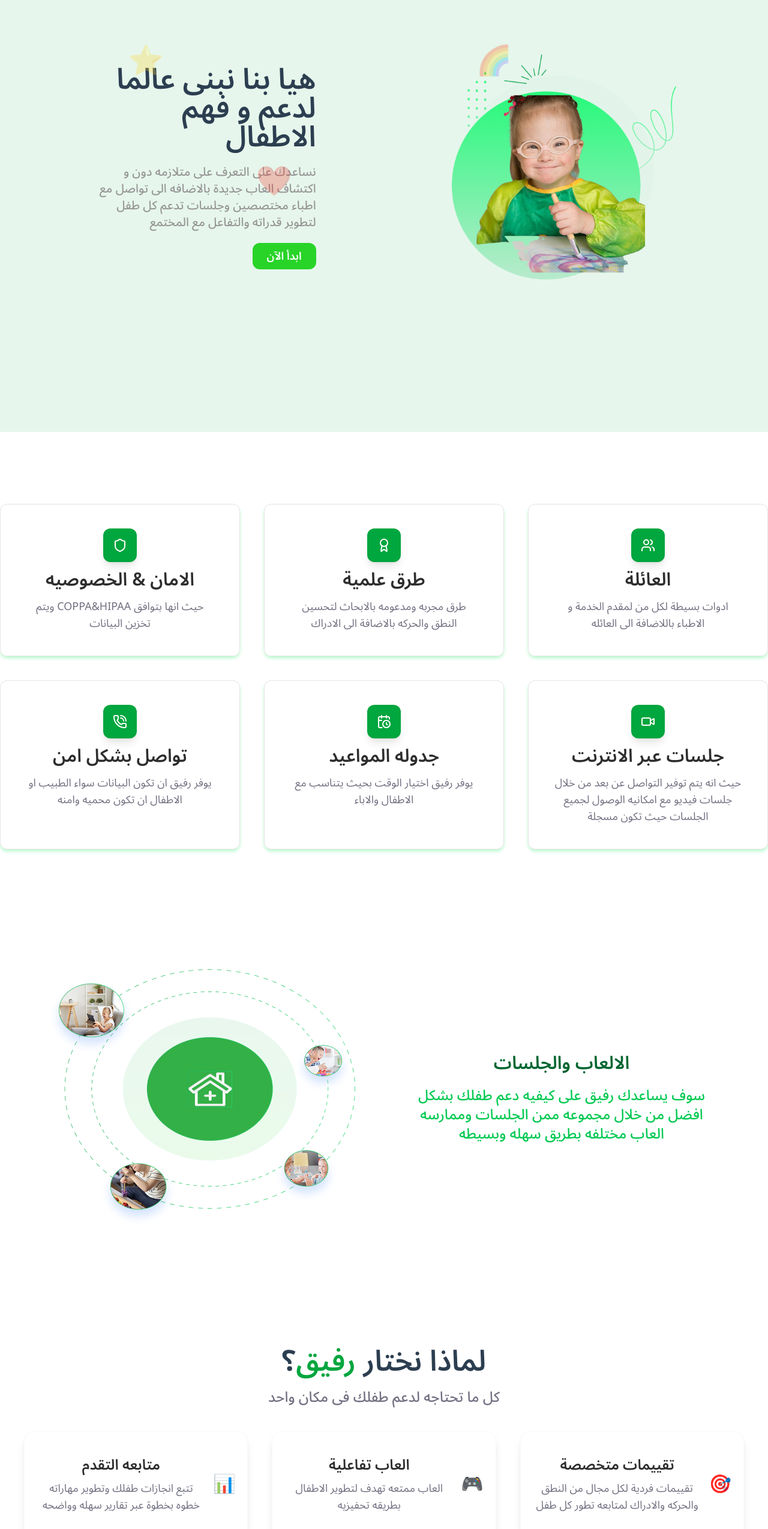
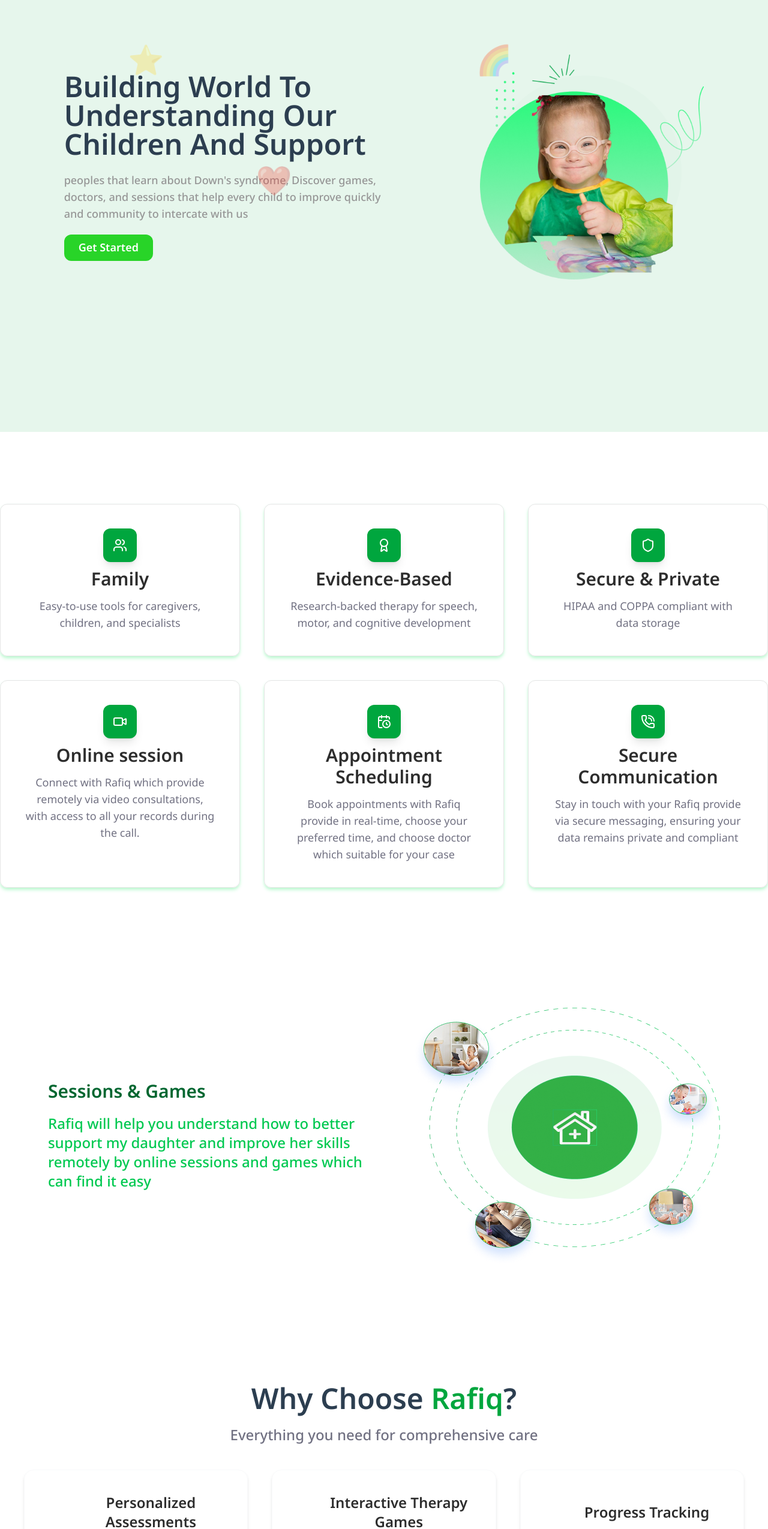
Before and after one commit to Rafiq-FCI-TU/rafiq-ui, a React (Vite) app: page / in a window 1280 px wide. Shown: the part 80-2629 px from the top of the page at 60% size. Built offline with nearby package versions, Linux system fonts and the light colour scheme.

Commit message:
changing Home page language to English

```diff
--- a/src/components/HomeComponents/Feature.tsx
+++ b/src/components/HomeComponents/Feature.tsx
@@ -8,7 +8,7 @@
   description: string;
 }) {
   return (
-    <div className="text-center flex items-center gap-3 px-5 py-10 not-md:flex-col  rounded-2xl  shadow-lg hover:scale-102 transition-all border border-gray-50">
+    <div className="text-center flex items-center gap-3 px-5 py-10 not-md:flex-col  rounded-2xl  shadow-md hover:scale-102 transition-all border border-gray-50">
       <div className="text-3xl not-md:text-5xl">{icon}</div>
       <div className="flex flex-col gap-2">
         <h4 className="text-[#2D2D2D] text-2xl font-semibold">{title}</h4>
--- a/src/components/HomeComponents/Features.tsx
+++ b/src/components/HomeComponents/Features.tsx
@@ -1,47 +1,63 @@
 import Feature from "./Feature";
 
 export default function Features() {
+  const FeatureList = [
+    {
+      icon: "🎯",
+      title: "Personalized Assessments",
+      description:
+        "Comprehensive evaluations across speech, motor, and cognitive domains",
+    },
+    {
+      icon: "🎮",
+      title: "Interactive Therapy Games",
+      description:
+        "Fun, engaging activities designed for children aged 6 months to 18 years",
+    },
+    {
+      icon: "📊",
+      title: "Progress Tracking",
+      description:
+        "Real-time dashboards showing development milestones and achievements",
+    },
+    {
+      icon: "🎥",
+      title: "Secure Video Therapy",
+      description:
+        "Connect with specialists through encrypted, HIPAA-compliant sessions",
+    },
+    {
+      icon: "👨‍👩‍👧‍👦",
+      title: "Multi-User Support",
+      description:
+        "Different views for families, children, and healthcare specialists",
+    },
+    {
+      icon: "♿",
+      title: "Accessible Design",
+      description:
+        "WCAG 2.1 AA compliant with high contrast and screen reader support",
+    },
+  ];
   return (
     <section className="container mx-auto px-10 pb-30">
       <div className="text-center mb-10 flex flex-col gap-5">
         <h2 className="text-5xl font-semibold text-[#2C3E50] not-sm:text-4xl">
-          لماذا نختار <span className="text-green-600">رفيق</span>؟
+          Why Choose <span className="text-green-600">Rafiq</span>?
         </h2>
         <p className="text-2xl font-medium text-[#717182] not-sm:text-xl">
-        كل ما تحتاجه لدعم طفلك فى مكان واحد
-      </p>
+          Everything you need for comprehensive care
+        </p>
       </div>
       <div className="grid grid-cols-1 md:grid-cols-2 lg:grid-cols-3 gap-10">
-        <Feature
-          icon="🎯"
-          title="تقييمات متخصصة"
-          description="تقييمات فردية  لكل مجال من النطق والحركه والادراك لمتابعه تطور كل طفل"
-        />
-        <Feature
-          icon="🎮"
-          title="العاب تفاعلية"
-          description=" العاب ممتعه تهدف لتطوير الاطفال بطريقه تحفيزيه"
-        />
-        <Feature
-          icon="📊"
-          title="متابعه التقدم"
-          description=" تتبع انجازات طفلك وتطوير مهاراته خطوه بخطوة عبر تقارير سهله وواضحه"
-        />
-        <Feature
-          icon="🎥"
-          title="مكالمات فيديو"
-          description=" حيث توجد جلسات عبر الانترنت يتمكن بها الاخصائيين التواصل"
-        />
-        <Feature
-          icon="👨‍👩‍👧‍👦"
-          title="دعم للمستخدميين"
-          description="حيث ان يمكن لكل من اولياء الامور و الاخصايين متابعه الطفل والتفاعل فى الجلسات"
-        />
-        <Feature
-          icon="♿"
-          title="تصميم واضح"
-          description="تصيميم موافق معايير المستخدم  بحيث يوافق الجميع و ذو الاحتياجات الخاصه"
-        />
+        {FeatureList.map((feature, index) => (
+          <Feature
+            key={index}
+            icon={feature.icon}
+            title={feature.title}
+            description={feature.description}
+          />
+        ))}
       </div>
     </section>
   );
--- a/src/components/HomeComponents/GetStarted.tsx
+++ b/src/components/HomeComponents/GetStarted.tsx
@@ -3,10 +3,23 @@
 export default function GetStarted() {
   return (
     <div className="flex flex-col items-center justify-center text-center bg-[#00A63E] text-white rounded-xl p-10 gap-10 shadow-2xl">
-      <h3 className="text-2xl font-semibold">هل انت مستعد لبداية رحلة ممتعة مع طفلك؟</h3>
-      <Link to="/register" className="bg-white text-[#00A63E] rounded-xl transition-colors hover:bg-green-800 hover:text-white px-10 py-2">ابدأ الآن</Link>
+      <h3 className="text-2xl font-semibold">
+        Are you ready to start an enjoyable journey with your child?
+      </h3>
+      <Link
+        to="/register"
+        className="bg-white text-[#00A63E] rounded-xl transition-colors hover:bg-green-800 hover:text-white px-10 py-2"
+      >
+        Start Now
+      </Link>
       <p className="text-lg">
-        لديك حساب بالفعل؟ <Link to="/login" className="hover:text-white transition-colors text-black mr-2">تسجيل الدخول</Link>
+        Already have an account?{" "}
+        <Link
+          to="/login"
+          className="hover:text-black hover:no-underline transition-colors text-green-50 underline mr-2"
+        >
+          Login
+        </Link>
       </p>
     </div>
   );
--- a/src/components/HomeComponents/Services.tsx
+++ b/src/components/HomeComponents/Services.tsx
@@ -8,57 +8,67 @@
 } from "lucide-react";
 import Service from "./Service";
 export default function Services() {
+  const services = [
+    {
+      icon: <Users />,
+      title: "Family ",
+      description:
+        "Easy-to-use tools for caregivers, children, and specialists",
+    },
+    {
+      icon: <Award />,
+      title: "Evidence-Based",
+      description:
+        "Research-backed therapy for speech, motor, and cognitive development",
+    },
+    {
+      icon: <Shield />,
+      title: "Secure & Private",
+      description: "HIPAA and COPPA compliant with data storage",
+    },
+    {
+      icon: <Video />,
+      title: "Online session",
+      description:
+        "Connect with Rafiq which provide remotely via video consultations, with access to all your records during the call.",
+    },
+    {
+      icon: <CalendarClock />,
+      title: "Appointment Scheduling",
+      description:
+        "Book appointments with Rafiq provide in real-time, choose your preferred time, and choose doctor which suitable for your case",
+    },
+    {
+      icon: <PhoneCall />,
+      title: "Secure Communication",
+      description:
+        "Stay in touch with your Rafiq provide via secure messaging, ensuring your data remains private and compliant",
+    },
+  ];
   return (
     <section className="container mx-auto not-sm:px-10 py-30">
       <section className=" grid grid-cols-1 md:grid-cols-2 lg:grid-cols-3 gap-10 mb-30">
-        <Service
-          icon={<Users />}
-          title={"العائلة"}
-          description={
-            "ادوات بسيطة  لكل من لمقدم الخدمة و الاطباء باللاضافة الى العائله"
-          }
-        />
-        <Service
-          icon={<Award />}
-          title={"طرق علمية"}
-          description={
-            "طرق مجربه ومدعومه بالابحاث لتحسين النطق والحركه بالاضافة الى الادراك"
-          }
-        />
-        <Service
-          icon={<Shield />}
-          title={"الامان & الخصوصيه"}
-          description={"حيث انها بتوافق COPPA&HIPAA ويتم تخزين البيانات "}
-        />
-        <Service
-          icon={<Video />}
-          title={"جلسات عبر الانترنت"}
-          description={
-            "حيث انه يتم توفير التواصل عن بعد من خلال جلسات فيديو مع امكانيه الوصول لجميع الجلسات حيث تكون مسجلة"
-          }
-        />
-        <Service
-          icon={<CalendarClock />}
-          title={"جدوله المواعيد"}
-          description={"يوفر رفيق اختيار الوقت بحيث يتناسب مع الاطفال والاباء"}
-        />
-        <Service
-          icon={<PhoneCall />}
-          title={"تواصل بشكل امن "}
-          description={
-            "يوفر رفيق ان تكون البيانات سواء الطبيب او الاطفال ان تكون محميه وامنه"
-          }
-        />
+        {services.map((service, index) => (
+          <Service
+            key={index}
+            icon={service.icon}
+            title={service.title}
+            description={service.description}
+          />
+        ))}
       </section>
       <section className="flex justify-between not-lg:flex-col-reverse items-center gap-20 p-20 not-lg:p-0 not-lg:gap-15 relative">
-        <div className="flex flex-col gap-5 text-center">
-          <h3 className="text-3xl font-semibold text-green-800">الالعاب والجلسات</h3>
+        <div className="flex flex-col gap-5">
+          <h3 className="text-3xl font-semibold text-green-800">
+            Sessions & Games
+          </h3>
           <p className="text-2xl font-medium text-green-500">
-            سوف يساعدك رفيق على كيفيه دعم طفلك بشكل افضل من خلال مجموعه ممن
-            الجلسات وممارسه العاب مختلفه بطريق سهله وبسيطه
+            Rafiq will help you understand how to better support my daughter and
+            improve her skills remotely by online sessions and games which can
+            find it easy
           </p>
         </div>
-        <img src="Group 9419.png" alt="العاب" className="lg:w-1/2"/>
+        <img src="Group 9419.png" alt="games" className="lg:w-1/2" />
       </section>
     </section>
   );
--- a/src/components/HomeComponents/WelcomeSection.tsx
+++ b/src/components/HomeComponents/WelcomeSection.tsx
@@ -5,10 +5,10 @@
     <section className="bg-[#E6F6EC] min-h-screen">
       <header className="px-10  py-5 flex items-center gap-4 text-green-700 font-semibold text-5xl">
         <img src="logo.png" alt="Rafiq logo" className="w-11" />
-        <span>رفيق</span>
+        <span>Rafiq</span>
       </header>
 
-      <section className="flex justify-around flex-wrap items-center gap-20 not-lg:flex-col p-20 not-md:px-5 relative">
+      <section className="flex justify-around gap-20 flex-wrap items-center not-lg:flex-col-reverse p-20 not-md:px-5 relative">
         <span className="absolute top-1/8 opacity-30 text-5xl left-1/6">
           ⭐
         </span>
@@ -18,27 +18,27 @@
         <span className="absolute top-1/2 opacity-30 text-5xl left-1/3">
           ❤️
         </span>
-        <img
-          src="WelcomePhoto.png"
-          alt="welcome"
-          className="lg:size-1/3 not-md:w-5/6 md:w-4/6"
-        />
-        <div className="w-1/3 flex flex-col gap-5 not-lg:w-full">
-          <h2 className="text-5xl not-md:text-4xl font-semibold text-[#2C3E50]">
-            هيا بنا نبنى عالما لدعم و فهم الاطفال
+        <div className="w-1/2 flex flex-col gap-5 not-lg:w-full">
+          <h2 className=" not-lg:text-3xl  lg:text-4xl xl:text-5xl  font-semibold text-[#2C3E50]">
+            Building World To Understanding Our Children And Support
           </h2>
-          <p className="text-xl font-medium text-[#969696]">
-            نساعدك على التعرف على متلازمه دون و اكتشاف العاب جديدة بالاضافه الى
-            تواصل مع اطباء مختصصين وجلسات تدعم كل طفل لتطوير قدراته والتفاعل مع
-            المختمع
+          <p className="text-lg font-medium text-[#969696]">
+            peoples that learn about Down's syndrome, Discover games, doctors,
+            and sessions that help every child to improve quickly and community
+            to intercate with us
           </p>
           <Link
             to="/register"
             className="text-white w-fit font-semibold text-lg bg-[#28D428] py-2 px-6 rounded-xl hover:bg-green-700 transition-colors"
           >
-            ابدأ الآن
+            Get Started
           </Link>
         </div>
+        <img
+          src="WelcomePhoto.png"
+          alt="welcome"
+          className="lg:size-1/3 not-xl:w-5/6"
+        />
       </section>
     </section>
   );
--- a/src/index.css
+++ b/src/index.css
@@ -5,5 +5,4 @@
 }
 body {
   font-family: "Noto Sans Arabic", sans-serif;
-  direction: rtl;
 }
```
Also changed, not shown: 1 other file (tests, documents, lock files or other folders).
